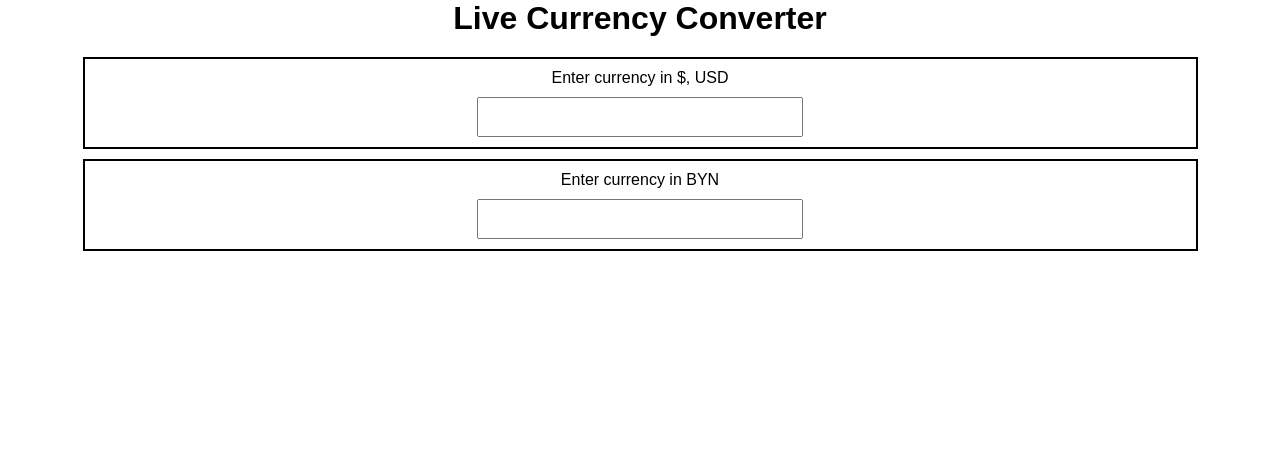
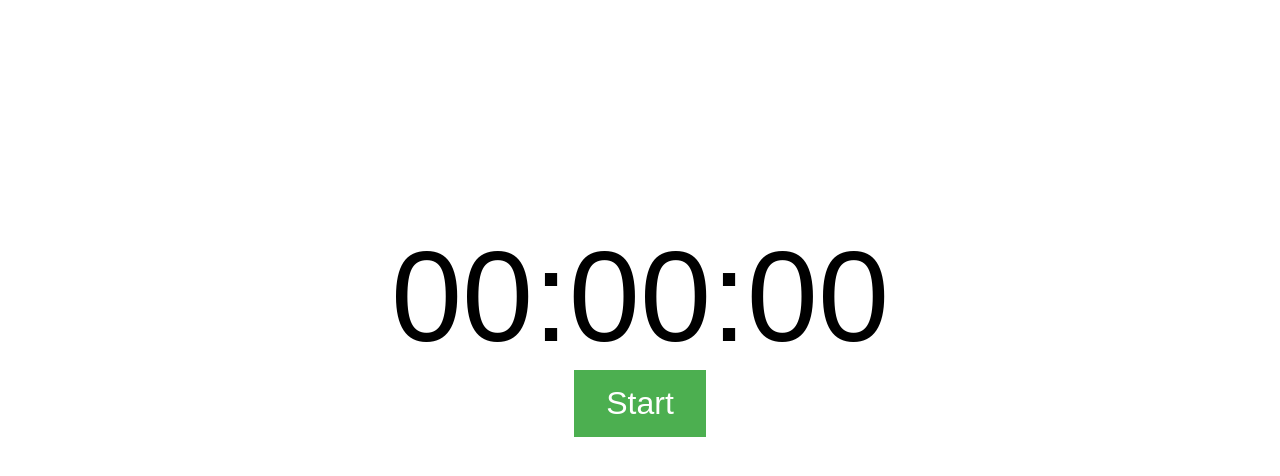
Before and after one commit to vasileuski/ts-react-course, a React (Create React App) app in the folder homework/: page / in a window 1280 px wide. Shown: the top 476 px of the page. Built offline with nearby package versions, Linux system fonts and the light colour scheme.

Commit message:
add: complete timer

```diff
--- a/homework/src/App.tsx
+++ b/homework/src/App.tsx
@@ -16,12 +16,12 @@ export function App() {
     <div className="container">
       {/* <Cards /> */}
       {/* <Clicker /> */}
-      {/* <EmojiList /> */}
       {/* <TodoList /> */}
       {/* <Header /> */}
-      <Converter />
+      {/* <EmojiList /> */}
+      {/* <Converter /> */}
       {/* <Time /> */}
-      {/* <Timer /> */}
+      <Timer />
     </div>
   );
 }
--- a/homework/src/components/Header/styles.css
+++ b/homework/src/components/Header/styles.css
@@ -29,7 +29,6 @@ nav {
   width: 70em;
   background-color: rgb(184, 203, 242);
   position: absolute;
-  z-index: -1;
 }
 
 .list {
--- a/homework/src/components/Timer/index.tsx
+++ b/homework/src/components/Timer/index.tsx
@@ -2,7 +2,76 @@ import React, { useEffect, useState } from "react";
 import style from "./style.module.css";
 
 export const Timer = () => {
-  const [timer, setTimer] = useState<number>(0);
+  const [time, setTime] = useState(0);
+  const [timerOn, setTimerOn] = useState(false);
 
-  return <div>{timer}</div>;
+  useEffect(() => {
+    let interval: any = null;
+
+    if (timerOn) {
+      interval = setInterval(() => {
+        setTime((prevTime) => prevTime + 10);
+      }, 10);
+    } else {
+      clearInterval(interval);
+    }
+
+    return () => clearInterval(interval);
+  }, [timerOn]);
+
+  return (
+    <div className={style.timer}>
+      <div className={style.timer__digits}>
+        <span>{("0" + Math.floor((time / 60000) % 60)).slice(-2)}</span>:
+        <span>{("0" + Math.floor((time / 1000) % 60)).slice(-2)}</span>:
+        <span>{("0" + ((time / 10) % 100)).slice(-2)}</span>
+      </div>
+      <div>
+        {!timerOn && time === 0 && (
+          <button
+            type="button"
+            className={style.timer__start}
+            onClick={() => {
+              setTimerOn(true);
+            }}
+          >
+            Start
+          </button>
+        )}
+        {timerOn && (
+          <button
+            type="button"
+            className={style.timer__stop}
+            onClick={() => {
+              setTimerOn(false);
+            }}
+          >
+            Stop
+          </button>
+        )}
+        {!timerOn && time !== 0 && (
+          <button
+            type="button"
+            className={style.timer__resume}
+            onClick={() => {
+              setTimerOn(true);
+            }}
+          >
+            Resume
+          </button>
+        )}
+        {!timerOn && time > 0 && (
+          <button
+            type="button"
+            className={style.timer__reset}
+            onClick={() => {
+              setTime(0);
+            }}
+          >
+            Reset
+          </button>
+        )}
+      </div>
+    </div>
+  );
 };
--- a/homework/src/components/Timer/style.module.css
+++ b/homework/src/components/Timer/style.module.css
@@ -0,0 +1,26 @@
+.timer {
+  text-align: center;
+  margin-top: 20%;
+}
+
+button {
+  background-color: #4caf50; /* Green */
+  border: none;
+  color: white;
+  padding: 15px 32px;
+  text-align: center;
+  text-decoration: none;
+  font-size: 32px;
+}
+
+.timer__digits {
+  font-size: 128px;
+}
+
+.timer__stop {
+  background-color: #f44336;
+}
+
+.timer__reset {
+  background-color: #f44336;
+}
```
